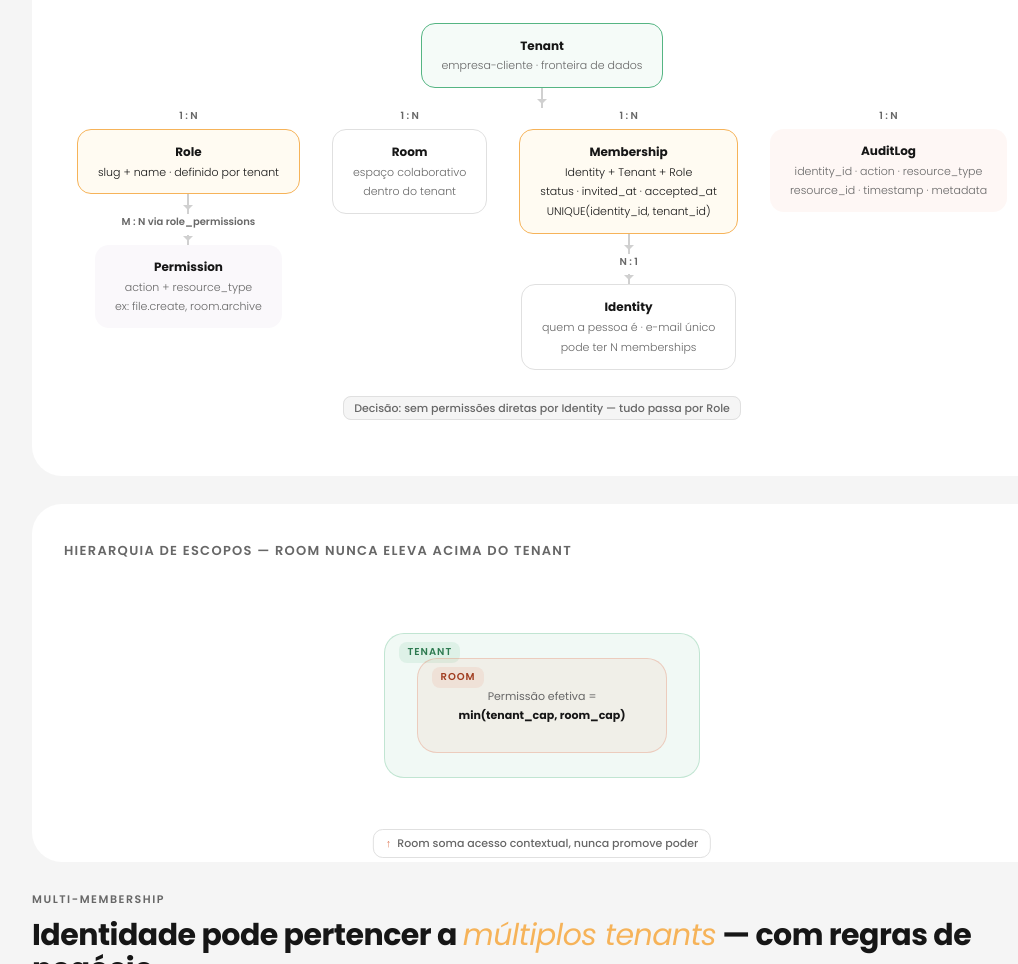
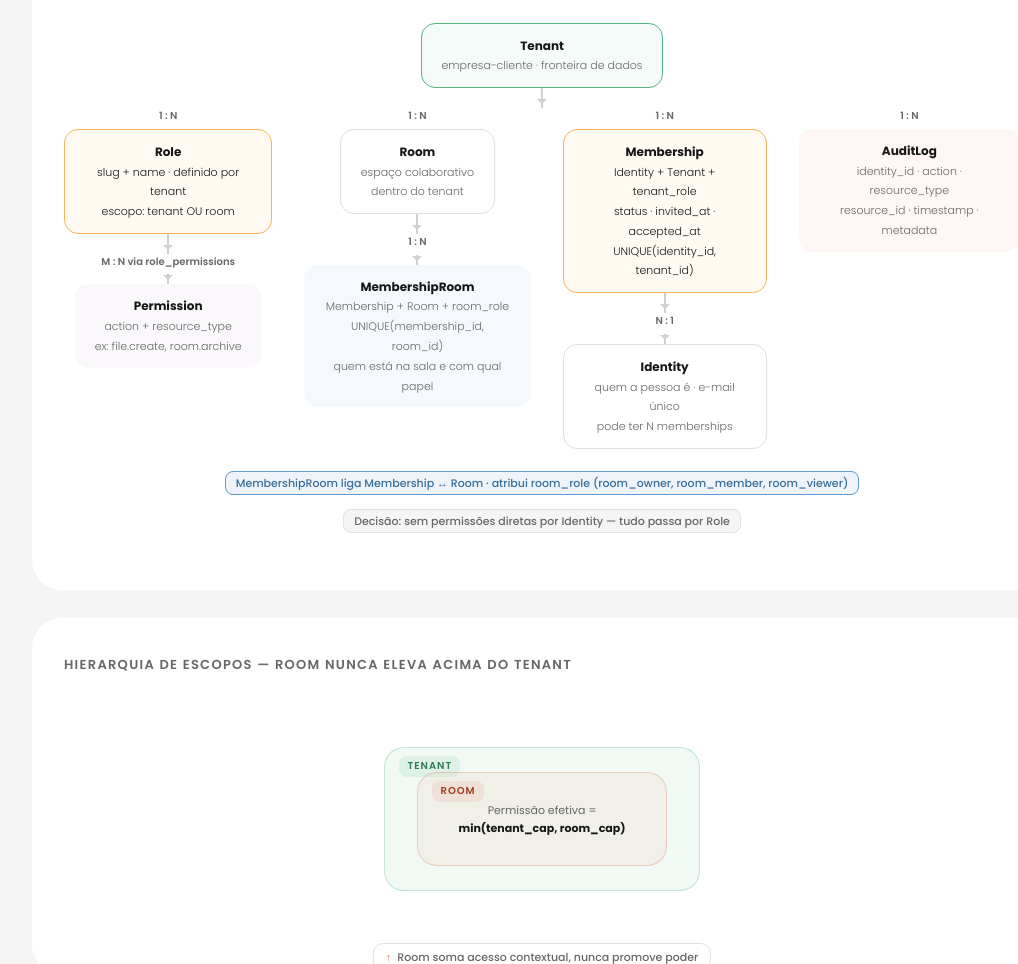
Before and after one commit to analytix-git/roles-permissions, a plain HTML site: page roles-permissions-v4.html in a window 1280 px wide. Shown: the part 2510-3474 px from the top of the page, without its empty margins (98-1116 px from the left). Drawn offline with Linux system fonts and the light colour scheme.

Commit message:
feat(er): add MembershipRoom entity to diagram
- MembershipRoom connects Membership ↔ Room with room_role
- UNIQUE(membership_id, room_id)
- Clarified Role has scope (tenant OR room)
- Membership now shows 'tenant_role' instead of generic 'Role'

```diff
--- a/roles-permissions-v4.html
+++ b/roles-permissions-v4.html
@@ -314,23 +314,27 @@ section.block{margin-bottom:80px}
       <!-- Arm 1: Role → Permission -->
       <div class="fc-branch-arm">
         <div class="fc-branch-label">1 : N</div>
-        <div class="fc-node fc-node--decision"><strong>Role</strong><br><span style="font-size:11px;font-weight:300">slug + name · definido por tenant</span></div>
+        <div class="fc-node fc-node--decision"><strong>Role</strong><br><span style="font-size:11px;font-weight:300">slug + name · definido por tenant<br>escopo: tenant OU room</span></div>
         <div class="fc-arrow"></div>
         <div class="fc-branch-label" style="font-size:10px;color:#676767">M : N via role_permissions</div>
         <div class="fc-arrow" style="height:10px"></div>
         <div class="fc-node" style="border-color:#ab87bd;background:rgba(171,135,189,.06)"><strong>Permission</strong><br><span style="font-size:11px;font-weight:300;color:#676767">action + resource_type<br>ex: file.create, room.archive</span></div>
       </div>
 
-      <!-- Arm 2: Room -->
+      <!-- Arm 2: Room → MembershipRoom -->
       <div class="fc-branch-arm">
         <div class="fc-branch-label">1 : N</div>
         <div class="fc-node fc-node--process"><strong>Room</strong><br><span style="font-size:11px;font-weight:300;color:#676767">espaço colaborativo<br>dentro do tenant</span></div>
+        <div class="fc-arrow"></div>
+        <div class="fc-branch-label" style="font-size:10px;color:#676767">1 : N</div>
+        <div class="fc-arrow" style="height:10px"></div>
+        <div class="fc-node" style="border-color:#5b9bd5;background:rgba(91,155,213,.06)"><strong>MembershipRoom</strong><br><span style="font-size:11px;font-weight:300;color:#676767">Membership + Room + room_role<br>UNIQUE(membership_id, room_id)<br>quem está na sala e com qual papel</span></div>
       </div>
 
       <!-- Arm 3: Membership → Identity -->
       <div class="fc-branch-arm">
         <div class="fc-branch-label">1 : N</div>
-        <div class="fc-node fc-node--decision"><strong>Membership</strong><br><span style="font-size:11px;font-weight:300">Identity + Tenant + Role<br>status · invited_at · accepted_at<br>UNIQUE(identity_id, tenant_id)</span></div>
+        <div class="fc-node fc-node--decision"><strong>Membership</strong><br><span style="font-size:11px;font-weight:300">Identity + Tenant + tenant_role<br>status · invited_at · accepted_at<br>UNIQUE(identity_id, tenant_id)</span></div>
         <div class="fc-arrow"></div>
         <div class="fc-branch-label" style="font-size:10px;color:#676767">N : 1</div>
         <div class="fc-arrow" style="height:10px"></div>
@@ -345,8 +349,13 @@ section.block{margin-bottom:80px}
 
     </div>
 
+    <!-- Relationship note: MembershipRoom connects Membership ↔ Room -->
+    <div style="text-align:center;margin-top:20px">
+      <span style="background:#eef4fa;border:1px solid #5b9bd5;border-radius:8px;padding:3px 10px;font-weight:500;font-size:11px;color:#3a6d99">MembershipRoom liga Membership ↔ Room · atribui room_role (room_owner, room_member, room_viewer)</span>
+    </div>
+
     <!-- Decision note -->
-    <div style="text-align:center;margin-top:24px">
+    <div style="text-align:center;margin-top:12px">
       <span style="background:#f5f5f5;border:1px solid #e0e0e0;border-radius:8px;padding:3px 10px;font-weight:500;font-size:11px;color:#676767">Decisão: sem permissões diretas por Identity — tudo passa por Role</span>
     </div>
   </div>
```
